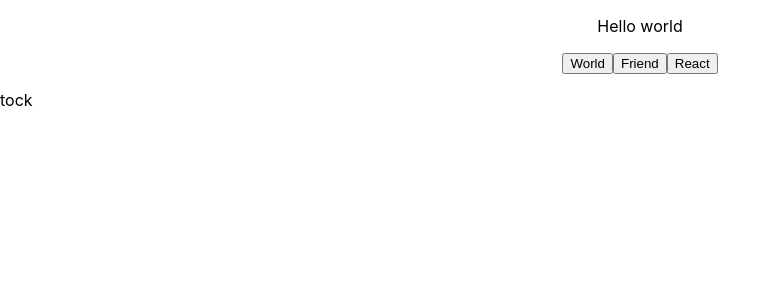
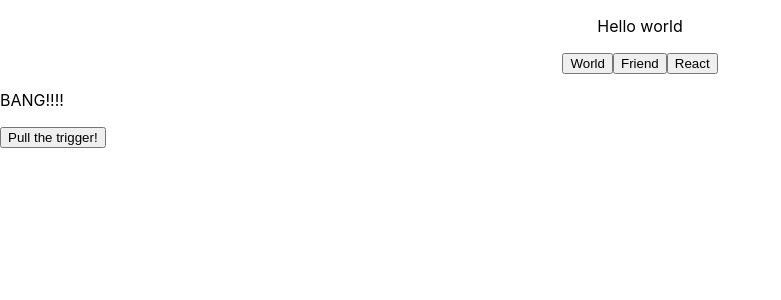
Before and after one commit to thinkful-ei-armadillo/irem-jonathan-react3, a React (Create React App) app in the folder react-playground/: page / in a window 1280 px wide. Shown: the top 300 px of the page, without its empty margins (0-781 px from the left). Built offline with nearby package versions, Linux system fonts and the light colour scheme.

Commit message:
working on the roulette gun

```diff
--- a/react-playground/src/App.js
+++ b/react-playground/src/App.js
@@ -1,7 +1,8 @@
 import React, { Component } from 'react';
 import './App.css';
 import HelloWorld from './state-drills/HelloWorld';
-import Bomb from './state-drills/Bomb';
+// import Bomb from './state-drills/Bomb';
+import RouletteGun from './state-drills/RouletteGun';
 
 
 class App extends Component {
@@ -17,8 +18,11 @@ class App extends Component {
         <div className="App">
           <HelloWorld who={HelloWorld.who}/>
         </div>
+        {/* <div>
+          <Bomb />
+        </div> */}
         <div>
-          <Bomb />
+          <RouletteGun bulletInChamber={8} />
         </div>
       </div>
     );
--- a/react-playground/src/state-drills/Bomb.js
+++ b/react-playground/src/state-drills/Bomb.js
@@ -5,7 +5,6 @@ class Bomb extends Component {
     super(props)
     this.state = {
       count: 0,
-      clock: ['tick', 'tock', 'boom']
     }
   }
 
--- /dev/null
+++ b/react-playground/src/state-drills/RouletteGun.js
@@ -0,0 +1,41 @@
+import React, {Component} from 'react';
+
+
+class RouletteGun extends Component {
+    constructor(props){
+        super(props);
+        this.state={
+            chamber: null,
+            spinningTheChamber: false,
+        };
+        this.handleButtonClick=()=> {
+            this.setState({spinningTheChamber: !this.state.spinningTheChamber});
+            this.timeout();
+        }
+        this.timeout=()=>{
+            let min = Math.ceil(1);
+            let max = Math.floor(8);
+            // console.log(Math.floor(Math.random()*(max-min+1))+min);
+            let timeout = setTimeout(Math.floor(Math.random()*(max-min+1))+min, 2000);
+            this.setState({chamber: timeout});
+            console.log(timeout);
+            this.setState({spinningTheChamber: !this.state.spinningTheChamber});
+        }
+    }
+
+
+    render(){
+        return (
+            <div>
+                <p>
+                    {this.state.spinningTheChamber? 'spinning the chamber and pulling the trigger! ...': ''}
+                    {/* {console.log(this.props.bulletInChamber)} */}
+                    {this.state.chamber === this.props.bulletInChamber ? ' you\'re safe!': 'BANG!!!!'}
+                </p>
+                <button onClick={this.handleButtonClick}>Pull the trigger!</button>
+            </div>
+        );
+    };
+}
+
+export default RouletteGun;
```
